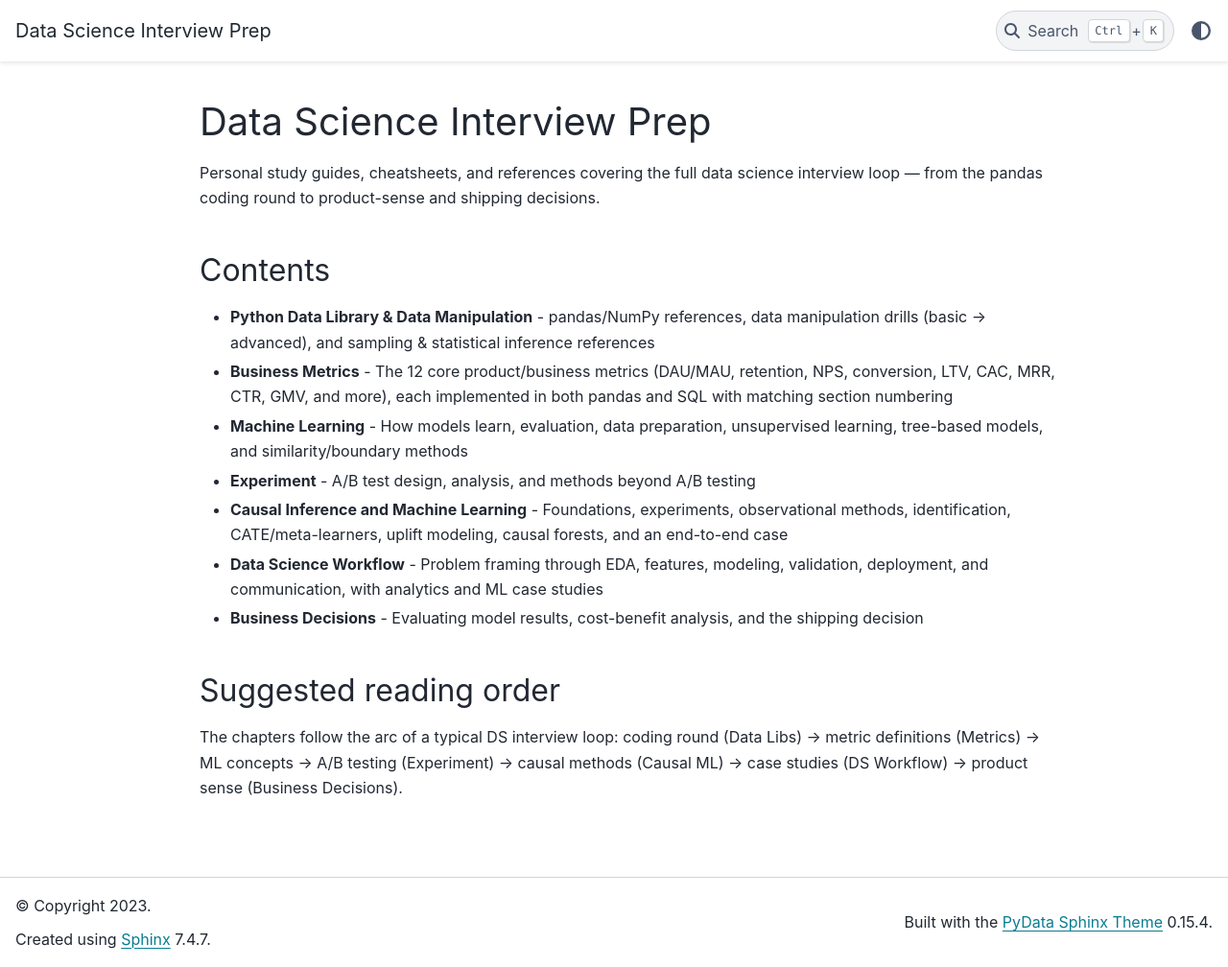
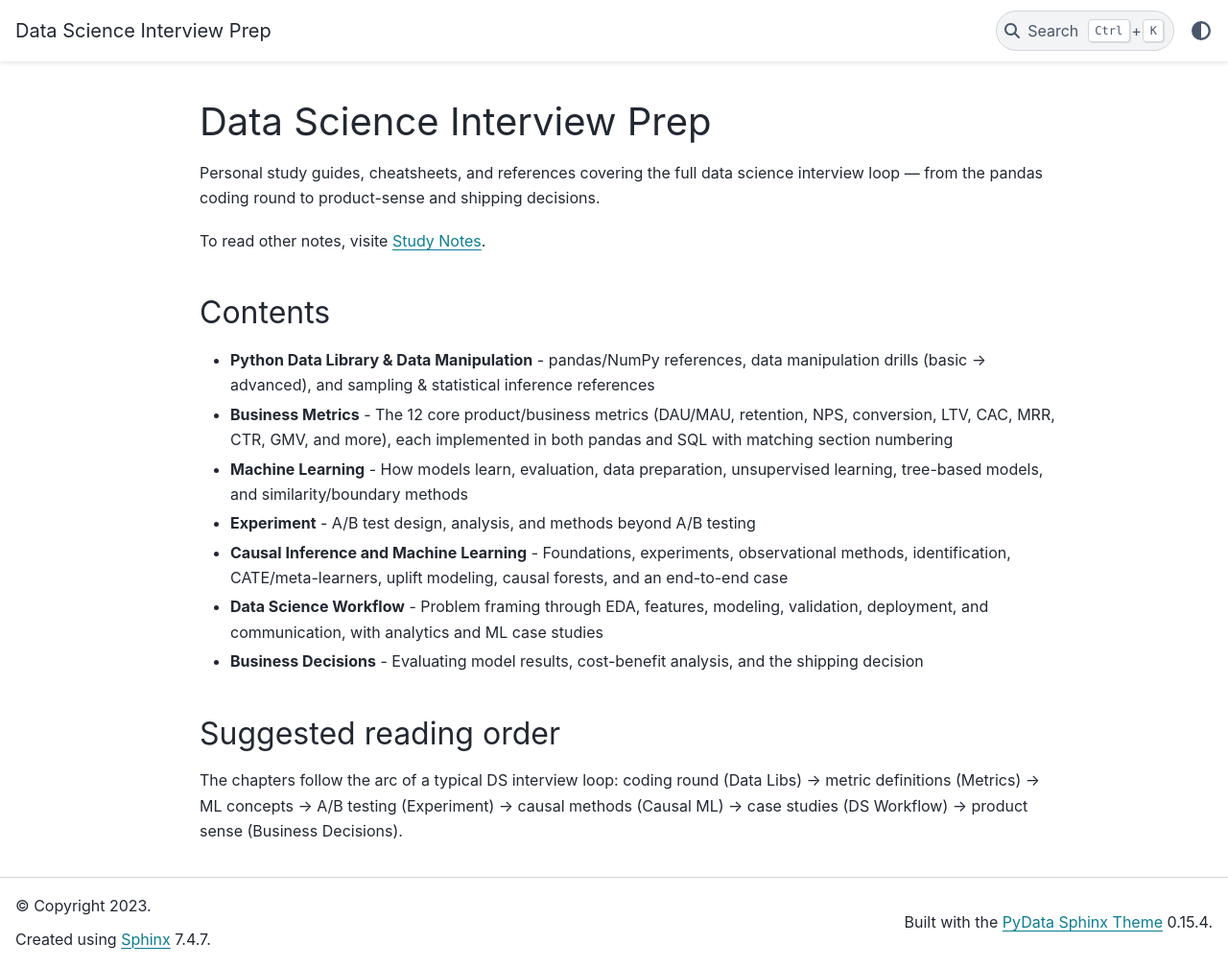
Before and after one commit to KelinZhong/DSnotes, a Jupyter Book: the page built from intro.md, in a window 1280 px wide and 1008 px high. Shown: the whole window at 96% size. Built offline with Jupyter Book 1.0.4 settings and Sphinx 7.4.7 and the PyData theme 0.15.4, drawn with Linux system fonts in a browser that asks for light colours; pages that are not in the unit, such as notebooks, are missing from menus.

Commit message:
update intro

```diff
--- a/intro.md
+++ b/intro.md
@@ -1,6 +1,8 @@
 # Data Science Interview Prep
 
 Personal study guides, cheatsheets, and references covering the full data science interview loop — from the pandas coding round to product-sense and shipping decisions.
+
+To read other notes, visite [Study Notes](https://kelinzhong.github.io/StudyNotes/).
 
 ## Contents
 
```
